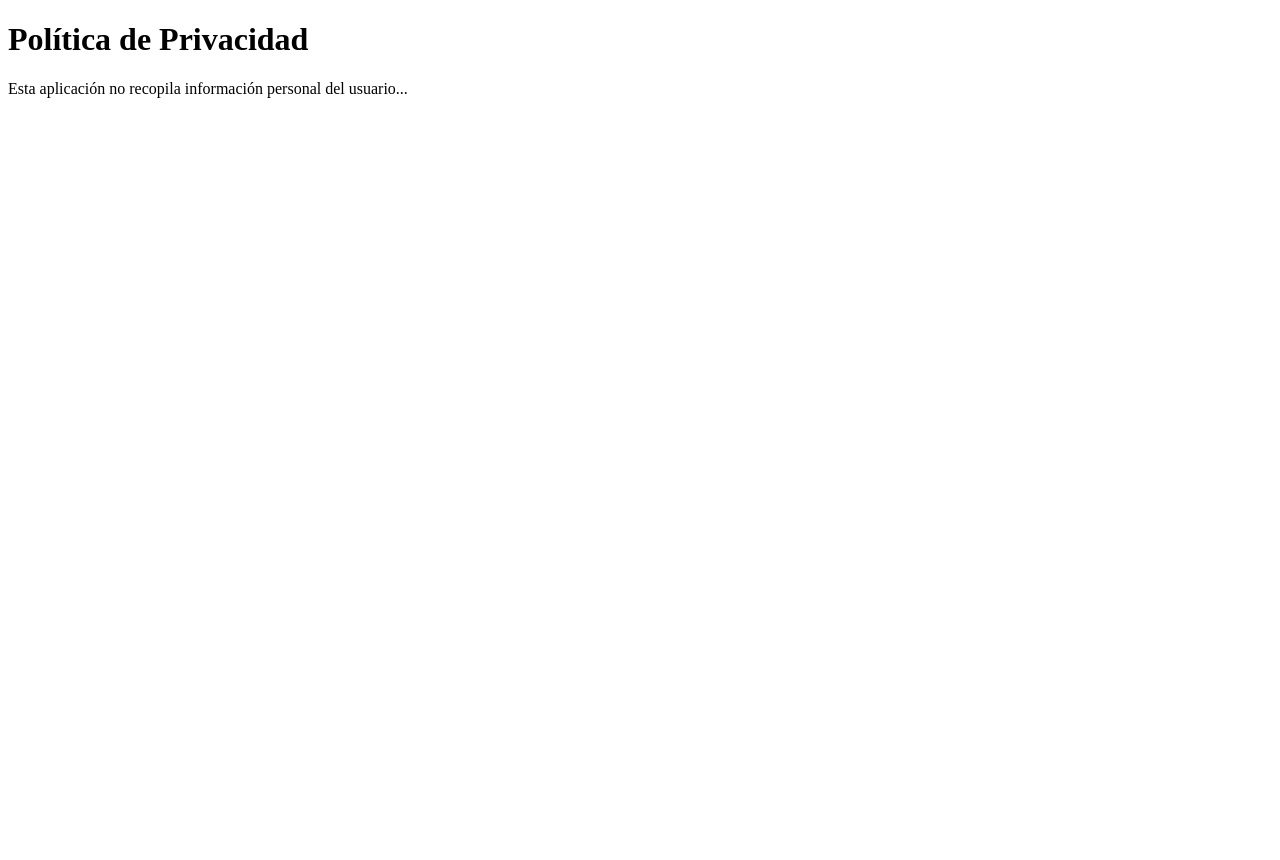
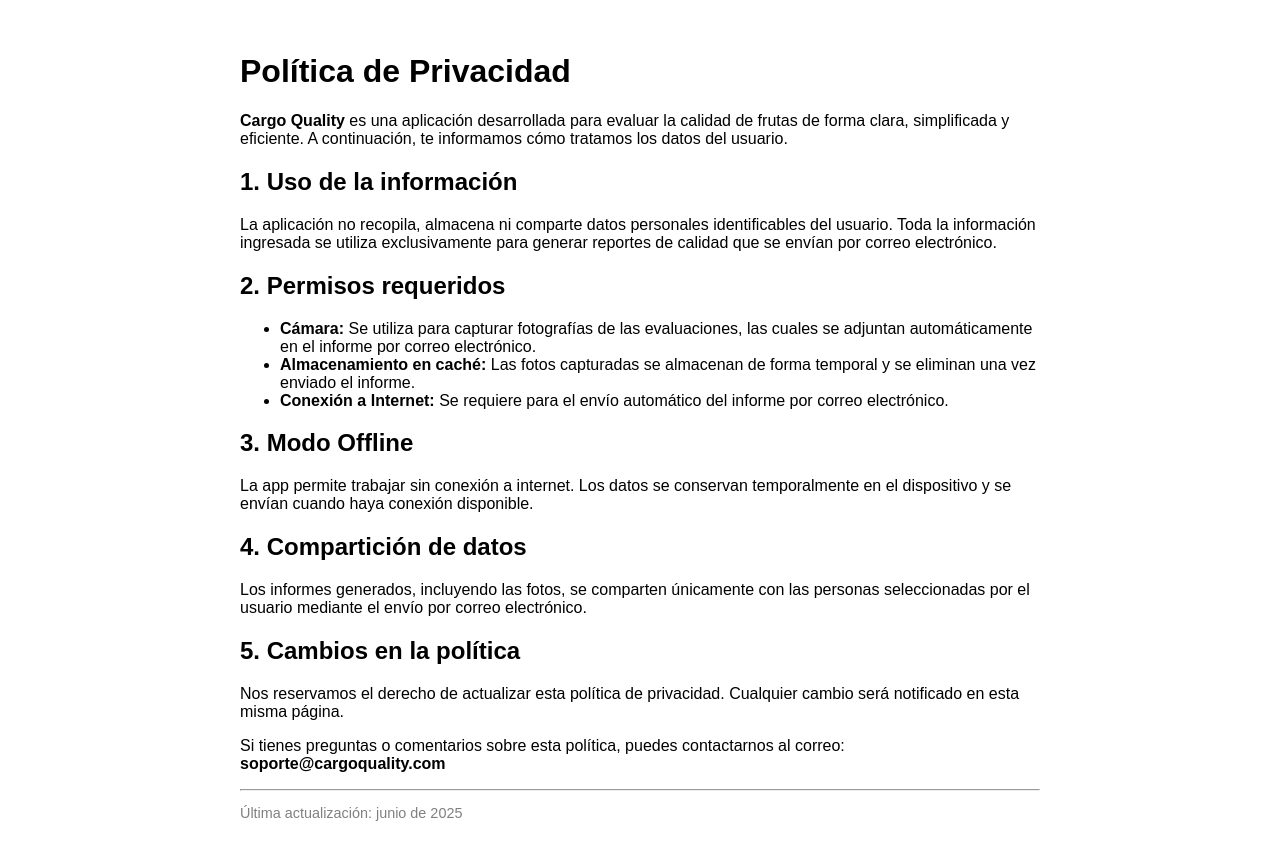
Before and after one commit to DuvanBonilla/politica-privacidad-cargoquality, a plain HTML site: page index.html in a window 1280 px wide. Before the commit the page ends 800 px from the top, so only its background shows below. Drawn offline with Linux system fonts and the light colour scheme.

Commit message:
Update index.html
update

```diff
--- a/index.html
+++ b/index.html
@@ -1,10 +1,37 @@
 <!DOCTYPE html>
-<html>
+<html lang="es">
 <head>
-  <title>Política de Privacidad</title>
+  <meta charset="UTF-8">
+  <title>Política de Privacidad | Cargo Quality</title>
+  <meta name="viewport" content="width=device-width, initial-scale=1.0">
 </head>
-<body>
+<body style="font-family: sans-serif; padding: 2rem; max-width: 800px; margin: auto;">
   <h1>Política de Privacidad</h1>
-  <p>Esta aplicación no recopila información personal del usuario...</p>
+
+  <p><strong>Cargo Quality</strong> es una aplicación desarrollada para evaluar la calidad de frutas de forma clara, simplificada y eficiente. A continuación, te informamos cómo tratamos los datos del usuario.</p>
+
+  <h2>1. Uso de la información</h2>
+  <p>La aplicación no recopila, almacena ni comparte datos personales identificables del usuario. Toda la información ingresada se utiliza exclusivamente para generar reportes de calidad que se envían por correo electrónico.</p>
+
+  <h2>2. Permisos requeridos</h2>
+  <ul>
+    <li><strong>Cámara:</strong> Se utiliza para capturar fotografías de las evaluaciones, las cuales se adjuntan automáticamente en el informe por correo electrónico.</li>
+    <li><strong>Almacenamiento en caché:</strong> Las fotos capturadas se almacenan de forma temporal y se eliminan una vez enviado el informe.</li>
+    <li><strong>Conexión a Internet:</strong> Se requiere para el envío automático del informe por correo electrónico.</li>
+  </ul>
+
+  <h2>3. Modo Offline</h2>
+  <p>La app permite trabajar sin conexión a internet. Los datos se conservan temporalmente en el dispositivo y se envían cuando haya conexión disponible.</p>
+
+  <h2>4. Compartición de datos</h2>
+  <p>Los informes generados, incluyendo las fotos, se comparten únicamente con las personas seleccionadas por el usuario mediante el envío por correo electrónico.</p>
+
+  <h2>5. Cambios en la política</h2>
+  <p>Nos reservamos el derecho de actualizar esta política de privacidad. Cualquier cambio será notificado en esta misma página.</p>
+
+  <p>Si tienes preguntas o comentarios sobre esta política, puedes contactarnos al correo: <strong>soporte@cargoquality.com</strong></p>
+
+  <hr>
+  <p style="font-size: 0.9em; color: gray;">Última actualización: junio de 2025</p>
 </body>
 </html>
```
